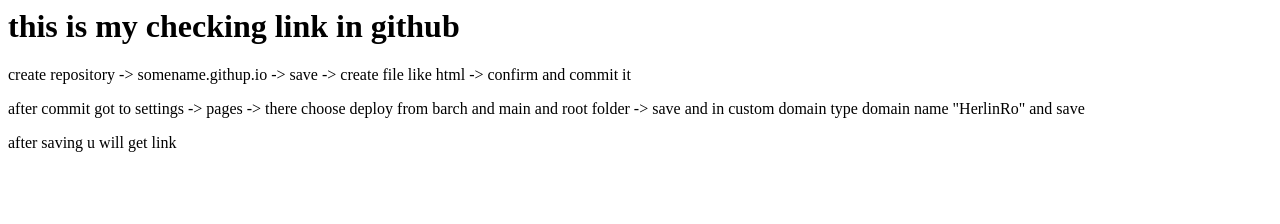
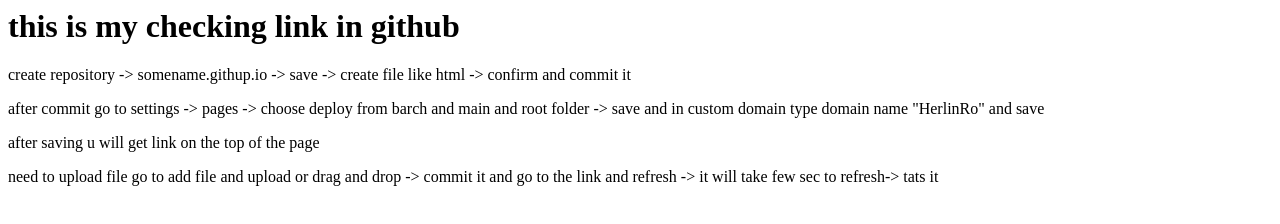
Before and after one commit to HerlinRo/mytest.github.io, a plain HTML site: page index.html in a window 1280 px wide. Drawn offline with Linux system fonts and the light colour scheme.

Commit message:
Update index.html

```diff
--- a/index.html
+++ b/index.html
@@ -1,4 +1,6 @@
 <h1> this is my checking link in github</h1>
 <p>create repository -> somename.githup.io -> save -> create file like html -> confirm and commit it </p>
-<p>after commit got to settings -> pages -> there choose  deploy from barch and main and root folder -> save and in custom domain type domain name "HerlinRo" and save</p>
-<p> after saving u will get link</p>
+<p>after commit go to settings -> pages -> choose deploy from barch and main and root folder -> save and in custom domain type domain name "HerlinRo" and save</p>
+<p> after saving u will get link on the top of the page</p>
+
+<p>need to upload file go to add file and upload or drag and drop -> commit it and go to the link and refresh -> it will take few sec to refresh-> tats it</p>
```
